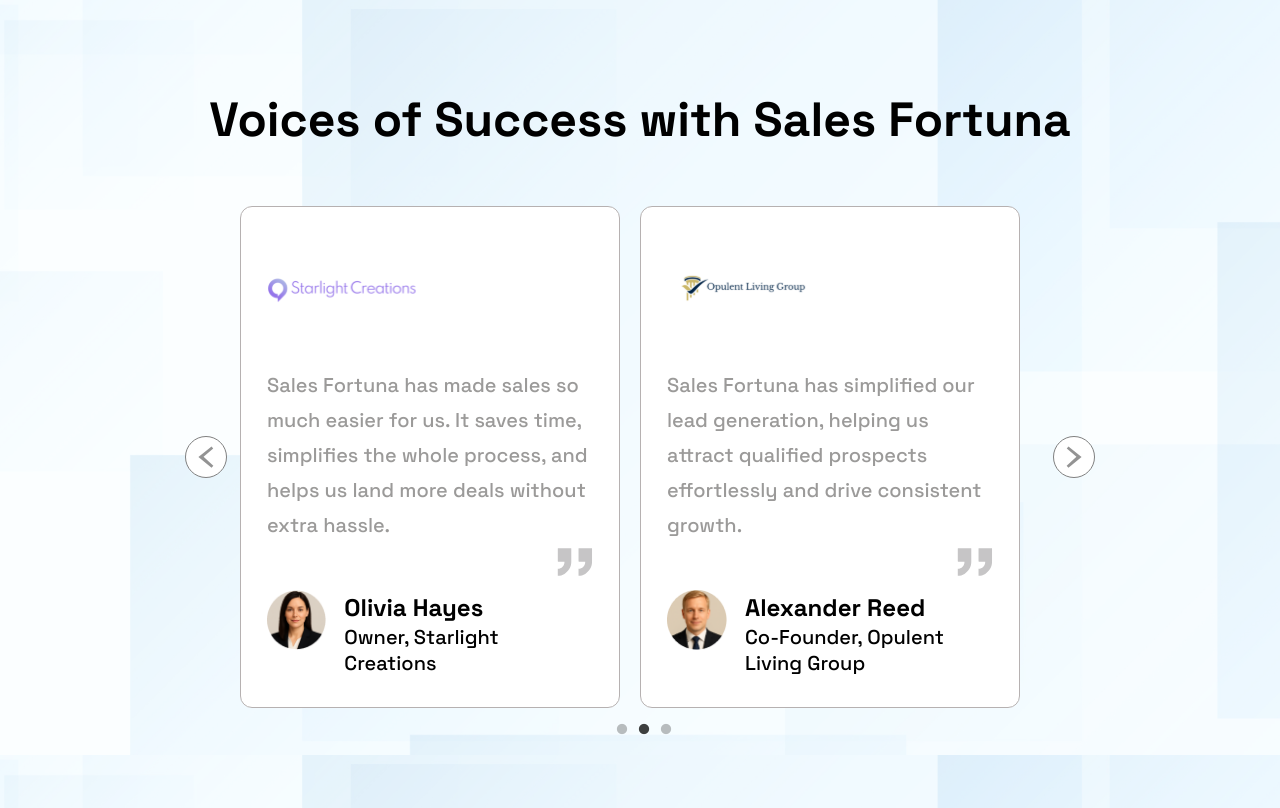
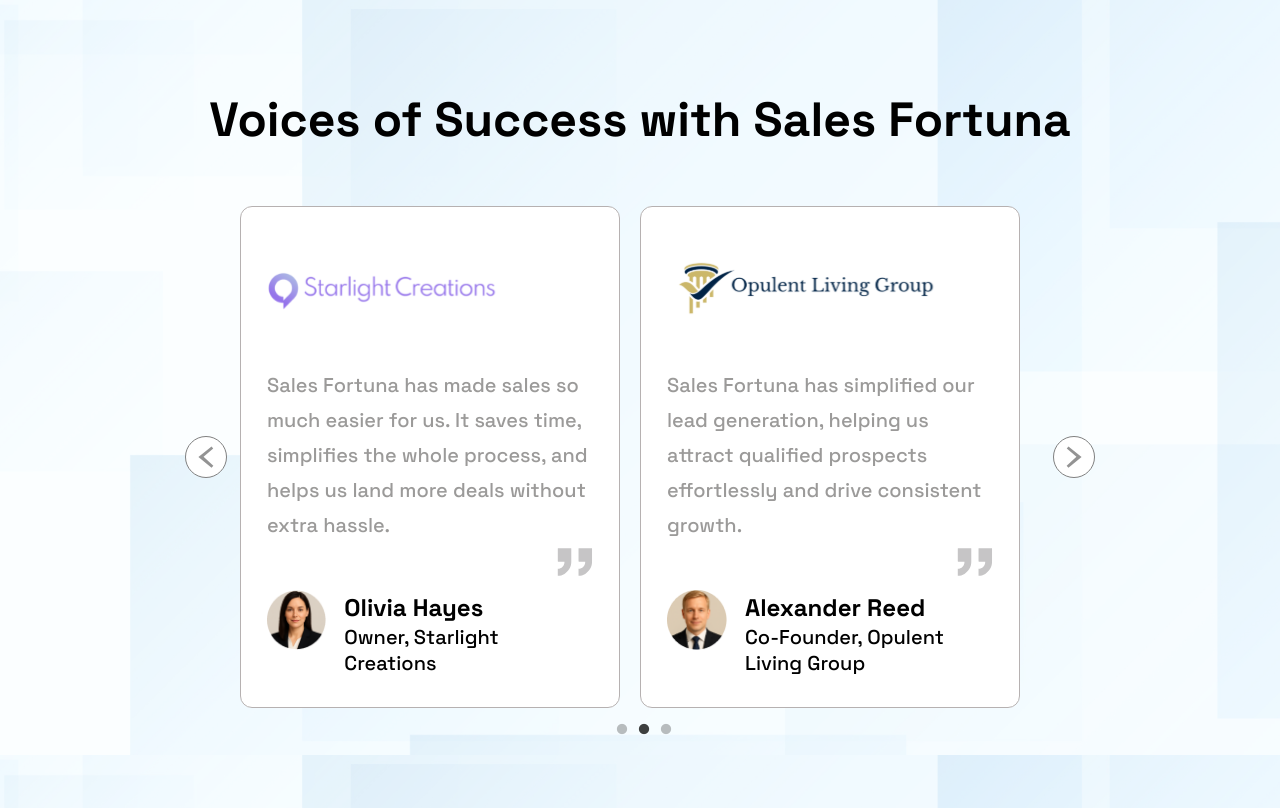
Before and after one commit to MOLOKO220/Slider, a Next.js app: page / in a window 1280 px wide. Built offline with nearby package versions, Linux system fonts and the light colour scheme.

Commit message:
верхний регистор(

```diff
--- a/app/components/ReviewItem/ReviewItem.tsx
+++ b/app/components/ReviewItem/ReviewItem.tsx
@@ -19,7 +19,7 @@ export default function ReviewItem({
           alt="Logo"
           width={150}
           height={30}
-          // style={{ width: "auto", height: "auto" }}
+          style={{ width: "auto", height: "auto" }}
         />
       </header>
       <main>
--- a/app/data/reviews.ts
+++ b/app/data/reviews.ts
@@ -1,6 +1,6 @@
 export const reviews = [
   {
-    logoSrc: "/logo1.svg",
+    logoSrc: "/Logo1.svg",
     photoSrc: "/photo1.png",
     name: "Emma Johnson",
     position: "Founder and CEO, Serene Living Products",
@@ -8,7 +8,7 @@ export const reviews = [
       "Sales Fortuna made managing sales easier and helped us focus on customers. Its tools have been crucial for our growth and client satisfaction.",
   },
   {
-    logoSrc: "/logo2.svg",
+    logoSrc: "/Logo2.svg",
     photoSrc: "/photo2.png",
     name: "Olivia Hayes",
     position: "Owner, Starlight Creations",
@@ -16,7 +16,7 @@ export const reviews = [
       "Sales Fortuna has made sales so much easier for us. It saves time, simplifies the whole process, and helps us land more deals without extra hassle.",
   },
   {
-    logoSrc: "/logo3.svg",
+    logoSrc: "/Logo3.svg",
     photoSrc: "/photo3.png",
     name: "Alexander Reed",
     position: "Co-Founder, Opulent Living Group",
```
